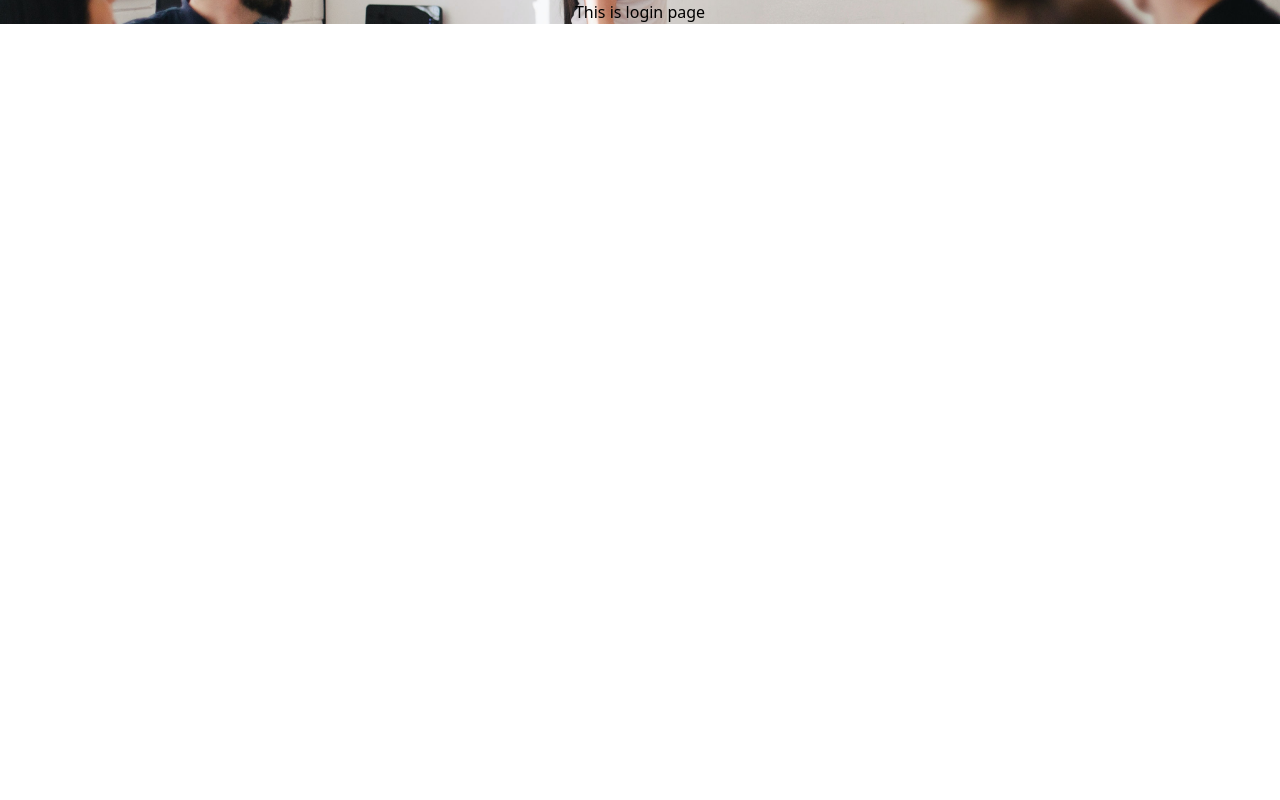
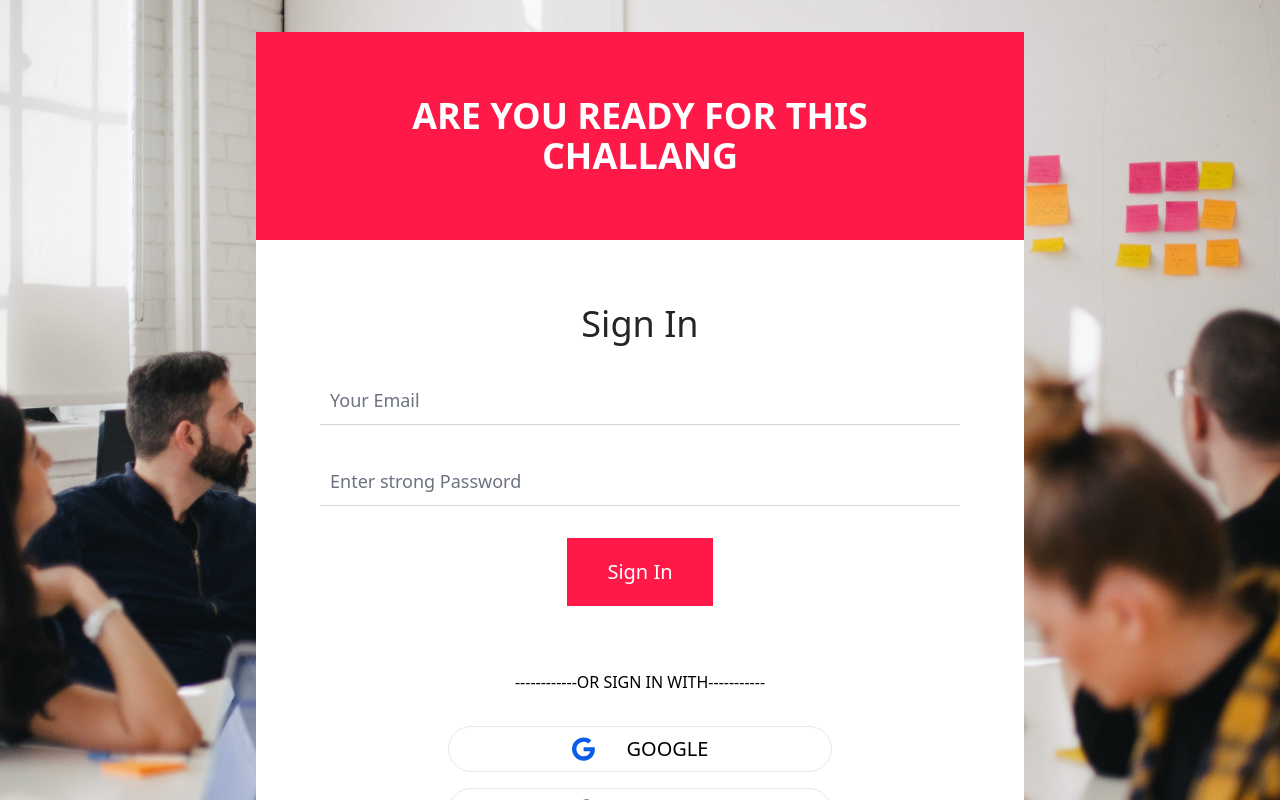
Before and after one commit to mdhasankha-1023/SkillBoost_client_side, a React (Vite) app: page /signIn in a window 1280 px wide. Shown: the top 800 px of the page. Built offline with nearby package versions, Linux system fonts and the light colour scheme.

Commit message:
[ADD:] Form added in sign in page

```diff
--- a/src/Components/SocialMedia/SocialMedia.jsx
+++ b/src/Components/SocialMedia/SocialMedia.jsx
@@ -5,8 +5,8 @@ import React from 'react';
 const SocialMedia = () => {
     return (
         <div className='flex flex-col gap-4 my-8'>
-            <div className='flex gap-8 cursor-pointer text-xl items-center justify-center border border-gary-500 rounded-full w-[50%] p-2 mx-auto'>
-                <FontAwesomeIcon className='text-2xl' icon={faGoogle}></FontAwesomeIcon>
+            <div className='flex gap-8 cursor-pointer text-xl items-center justify-center border border-gary-500 hover:border-[#085CE8] rounded-full w-[50%] p-2 mx-auto'>
+                <FontAwesomeIcon className='text-2xl text-[#085CE8]' icon={faGoogle}></FontAwesomeIcon>
                 <p>GOOGLE</p>
             </div>
             <div className='flex gap-8 cursor-pointer text-xl items-center justify-center border border-gary-500 rounded-full w-[50%] p-2 mx-auto'>
--- a/src/Pages/Registration/SignIn/SignIn.jsx
+++ b/src/Pages/Registration/SignIn/SignIn.jsx
@@ -1,10 +1,43 @@
 import React from 'react';
+import { useForm } from 'react-hook-form';
+import SocialMedia from '../../../Components/SocialMedia/SocialMedia';
+import { Link } from 'react-router-dom';
+import { FontAwesomeIcon } from '@fortawesome/react-fontawesome';
+import { faArrowRight } from '@fortawesome/free-solid-svg-icons';
 
 const SignIn = () => {
+    const { register, handleSubmit } = useForm();
+    const onSubmit = (data) => {
+        console.log(data);
+    }
+
+
+
     return (
-        <div>
-           <h1>This is login page</h1>
+        <div className='w-[60%] bg-white my-8'>
+        <div className='h- bg-primary p-16'>
+            <h2 className='text-white font-bold text-4xl uppercase text-center'>Are you ready for This challang</h2>
         </div>
+        <form className='flex flex-col justify-center items-center gap-8 p-16' onSubmit={handleSubmit(onSubmit)}>
+            <h1 className='text-4xl text-justify text-secondary'>Sign In</h1>
+
+            {/* first label */}
+
+            {/* email */}
+            <input className="w-full outline-none border-b border-gray-300 text-gray-900 text-lg block p-2.5" {...register("email")} placeholder='Your Email' />
+            {/* password */}
+            <input className="w-full outline-none border-b border-gray-300 text-gray-900 text-lg block p-2.5" {...register("password")} placeholder='Enter strong Password' />
+            <button type="submit" className="cursor-pointer text-white bg-primary hover:bg-secondary font-medium text-xl w-full sm:w-auto px-10  py-5 text-center ">
+                Sign In
+            </button>
+        </form>
+
+        <div className='text-center'>
+            ------------OR SIGN IN WITH-----------
+        </div>
+        <SocialMedia></SocialMedia>
+        <h4 className='text-xl text-center mb-8'>You have no account? please  <Link className='underline text-primary font-bold' to={'/signUp'}>Sign Up <FontAwesomeIcon icon={faArrowRight}></FontAwesomeIcon></Link></h4>
+    </div>
     );
 };
 
--- a/src/Pages/Registration/SignUp/SignUp.jsx
+++ b/src/Pages/Registration/SignUp/SignUp.jsx
@@ -1,6 +1,9 @@
 import React from 'react';
 import { useForm } from 'react-hook-form';
 import SocialMedia from '../../../Components/SocialMedia/SocialMedia';
+import { Link } from 'react-router-dom';
+import { FontAwesomeIcon } from '@fortawesome/react-fontawesome';
+import { faArrowRight } from '@fortawesome/free-solid-svg-icons';
 
 const SignUp = () => {
     const { register, handleSubmit } = useForm();
@@ -56,6 +59,7 @@ const SignUp = () => {
                 ------------OR SIGN UP WITH-----------
             </div>
             <SocialMedia></SocialMedia>
+            <h4 className='text-xl text-center mb-8'>Already have an account!! please  <Link className='underline text-primary font-bold' to={'/signIn'}>Sign In <FontAwesomeIcon icon={faArrowRight}></FontAwesomeIcon></Link></h4>
         </div>
     );
 };
```
